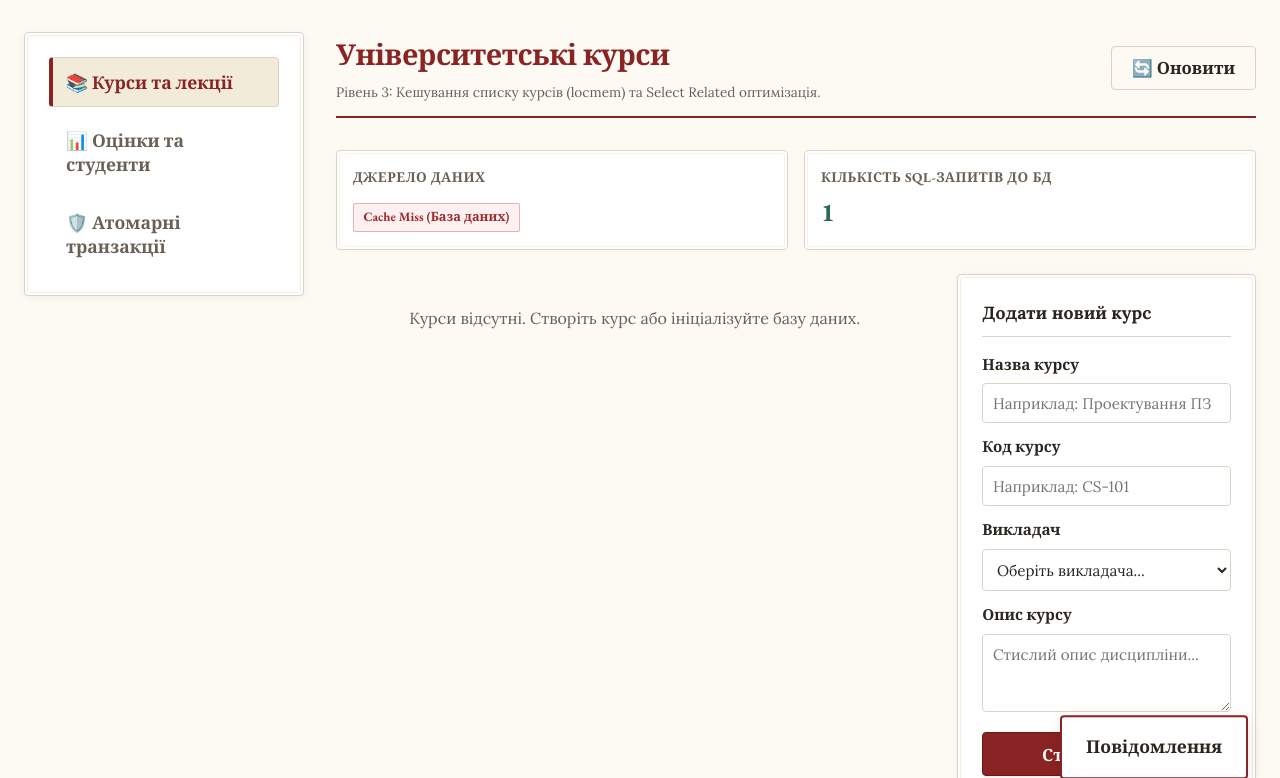
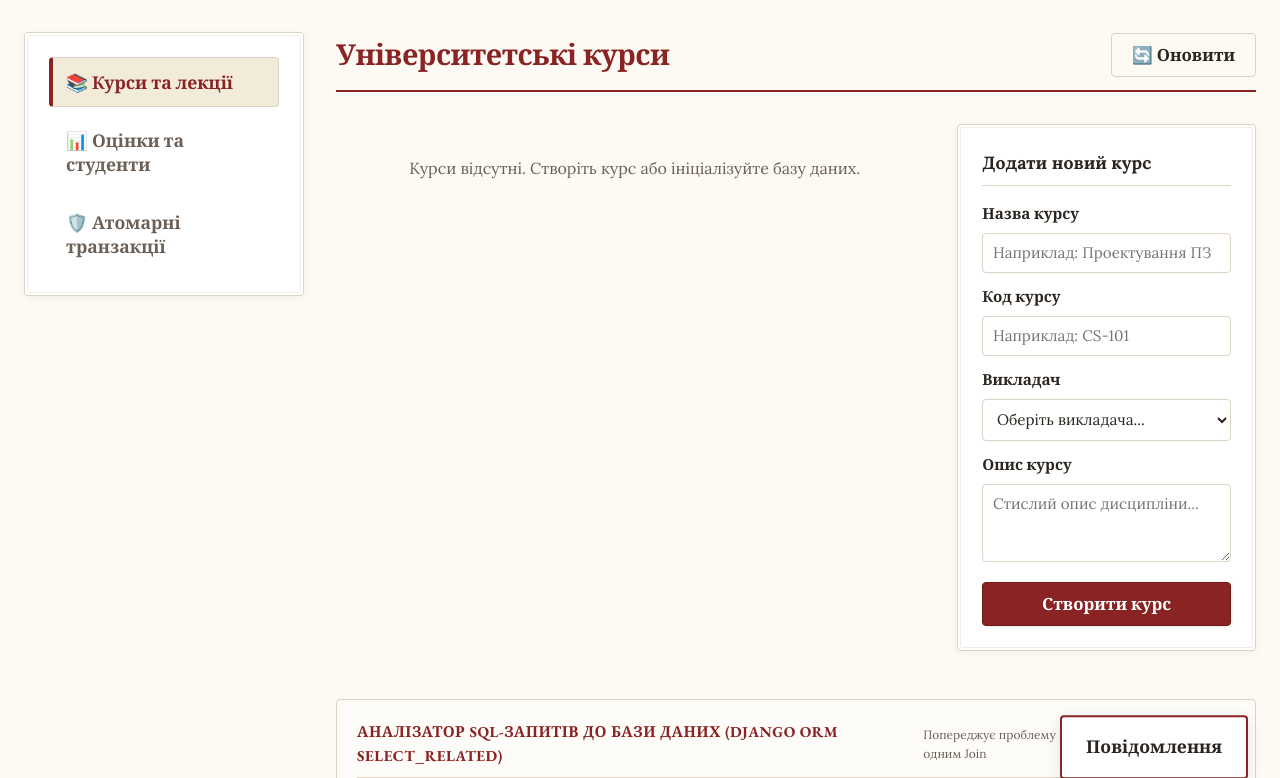
Before and after one commit to NureLebedenkoKseniia/VMPtF, a Django app: page / in a window 1280 px wide. Shown: the part 85-863 px from the top of the page. Run offline with Django 5.2, Linux system fonts and the light colour scheme; data that the repository does not hold is empty.

Commit message:
Remove performance metrics and level descriptions from UI

```diff
--- a/лб4/university_system/university_app/templates/university_app/dashboard.html
+++ b/лб4/university_system/university_app/templates/university_app/dashboard.html
@@ -698,24 +698,12 @@
                 <div class="panel-header">
                     <div>
                         <h2 class="panel-title">Університетські курси</h2>
-                        <p style="color: var(--text-secondary); font-size: 0.85rem; margin-top:0.25rem;">
-                            Рівень 3: Кешування списку курсів (locmem) та Select Related оптимізація.
-                        </p>
                     </div>
                     <button class="btn btn-secondary" onclick="fetchCourses()">🔄 Оновити</button>
                 </div>
 
-                <!-- Caching Performance Metrics -->
-                <div class="metrics-grid">
-                    <div class="metric-card">
-                        <span class="metric-label">Джерело даних</span>
-                        <div id="course-cache-status" class="metric-value info">-</div>
-                    </div>
-                    <div class="metric-card">
-                        <span class="metric-label">Кількість SQL-запитів до БД</span>
-                        <div id="course-query-count" class="metric-value success">-</div>
-                    </div>
-                </div>
+                <div id="course-cache-status" style="display: none;"></div>
+                <div id="course-query-count" style="display: none;"></div>
 
                 <div class="grid-layout">
                     <!-- Courses grid list -->
@@ -771,24 +759,12 @@
                 <div class="panel-header">
                     <div>
                         <h2 class="panel-title">Оцінки студентів</h2>
-                        <p style="color: var(--text-secondary); font-size: 0.85rem; margin-top:0.25rem;">
-                            Рівень 2 & 3: Ведення журналу успішності з оптимізацією select_related.
-                        </p>
                     </div>
                     <button class="btn btn-secondary" onclick="fetchGrades()">🔄 Оновити</button>
                 </div>
 
-                <!-- Caching Performance Metrics -->
-                <div class="metrics-grid">
-                    <div class="metric-card">
-                        <span class="metric-label">Джерело даних</span>
-                        <div id="grade-cache-status" class="metric-value info">-</div>
-                    </div>
-                    <div class="metric-card">
-                        <span class="metric-label">Кількість SQL-запитів до БД</span>
-                        <div id="grade-query-count" class="metric-value success">-</div>
-                    </div>
-                </div>
+                <div id="grade-cache-status" style="display: none;"></div>
+                <div id="grade-query-count" style="display: none;"></div>
 
                 <div class="grid-layout">
                     <!-- Grades Table -->
@@ -882,9 +858,6 @@
                 <div class="panel-header">
                     <div>
                         <h2 class="panel-title">Атомарні транзакції БД</h2>
-                        <p style="color: var(--text-secondary); font-size: 0.85rem; margin-top:0.25rem;">
-                            Рівень 4: Перевірка цілісності даних за допомогою Django `transaction.atomic()`.
-                        </p>
                     </div>
                 </div>
 
```
